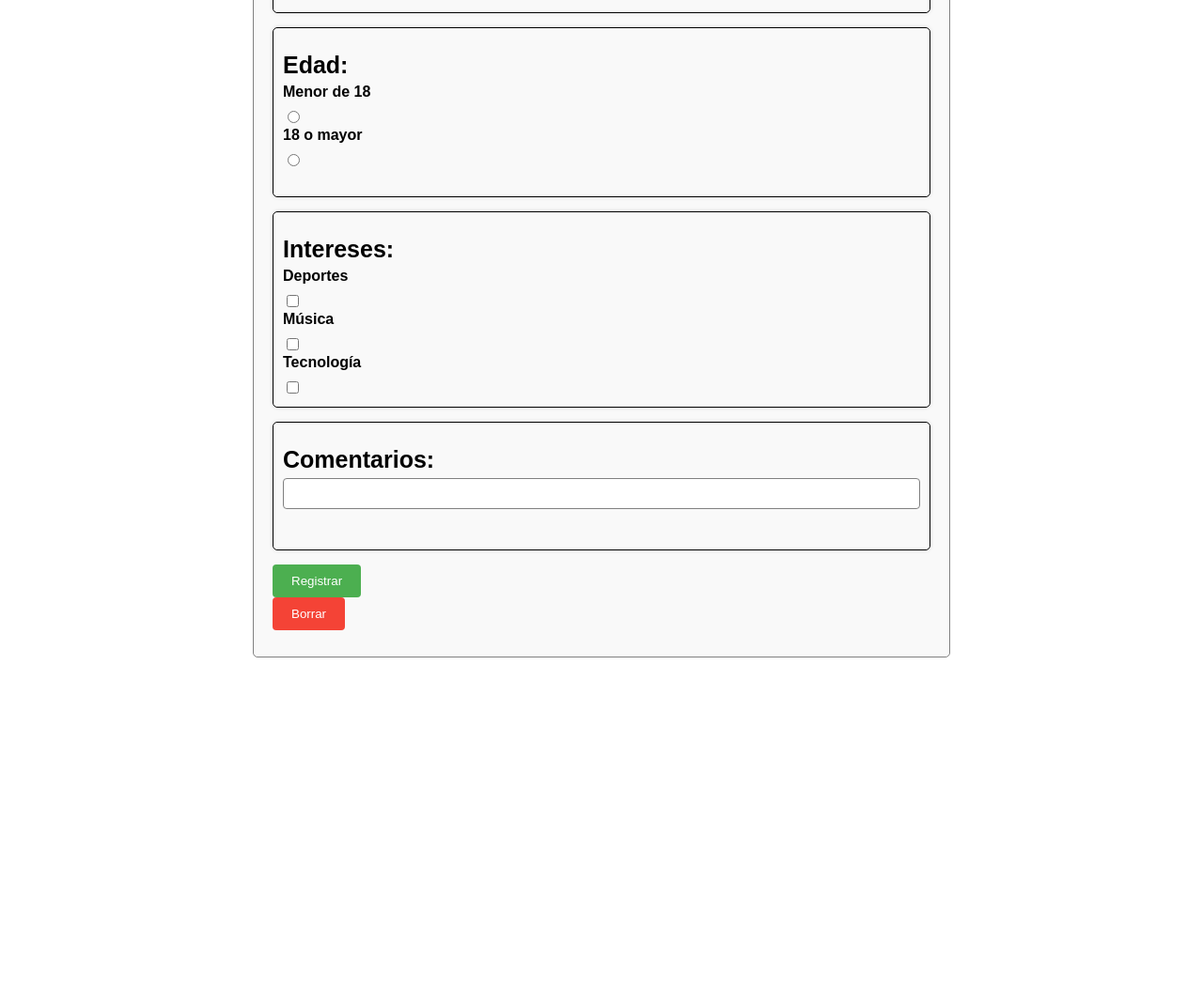
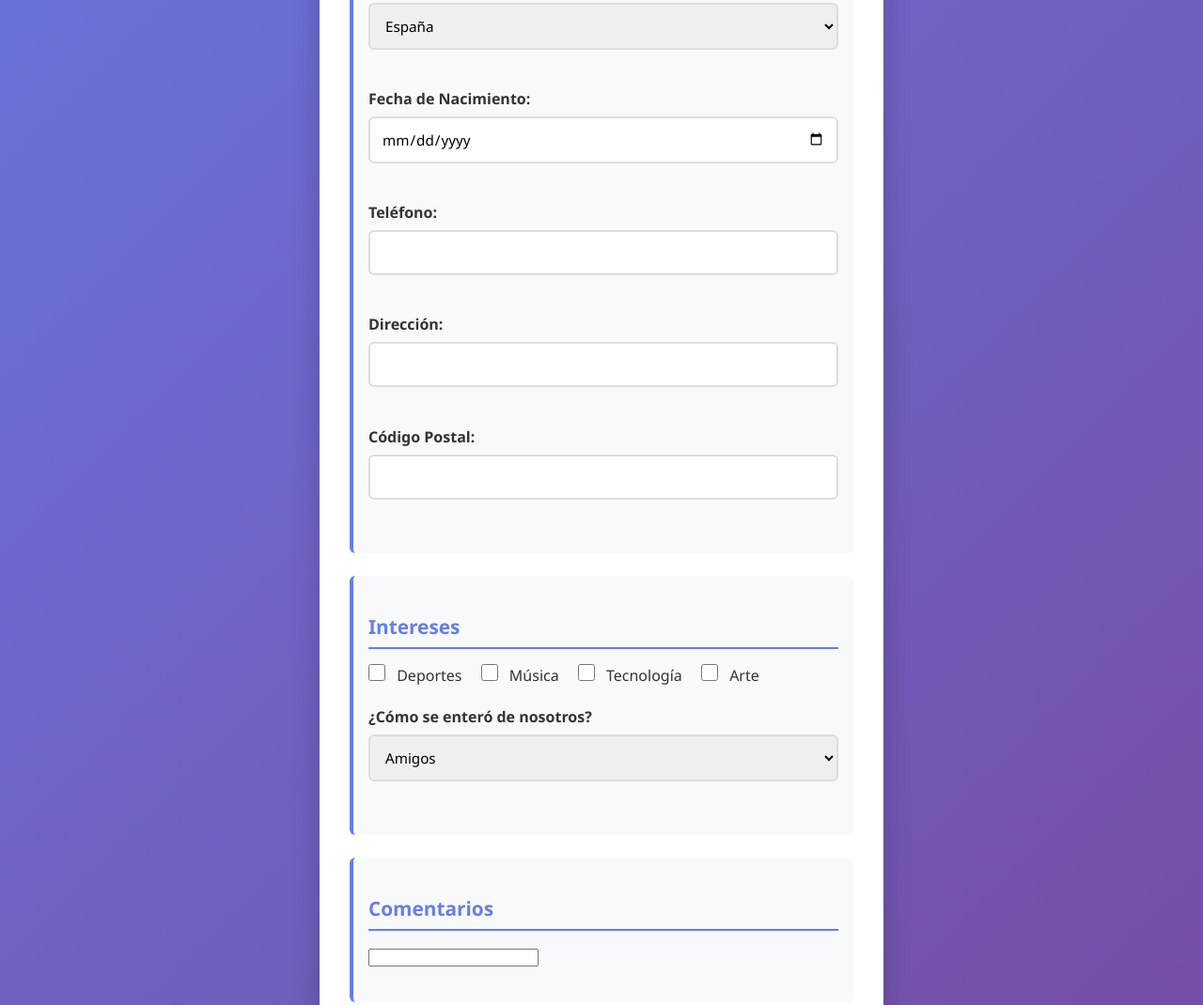
Before and after one commit to markitoos22/markitoos22.github.io, a plain HTML site: page pages/Formularios.html in a window 1280 px wide. Shown: the part 783-1853 px from the top of the page at 94% size. Before the commit the page ends 1503 px from the top, so only its background shows below. Drawn offline with Linux system fonts and the light colour scheme.

Commit message:
Actualizacion

```diff
--- a/css/F.css
+++ b/css/F.css
@@ -1,91 +1,146 @@
+    * {
+  margin: 0;
+  padding: 0;
+  box-sizing: border-box;
+}
+
 body {
-            font-family: Arial, sans-serif;
-            margin: 20px;
+  font-family: 'Segoe UI', Tahoma, Geneva, Verdana, sans-serif;
+  background: linear-gradient(135deg, #667eea 0%, #764ba2 100%);
+  padding: 2rem;
+  min-height: 100vh;
 }
+
 header {
   text-align: center;
-            margin-bottom: 20px;
-            border-bottom: 2px solid grey;
+  margin-bottom: 2rem;
 }
+
+header h1 {
+  color: white;
+  font-size: 2rem;
+  text-shadow: 0 2px 4px rgba(0, 0, 0, 0.2);
+}
+
 form {
-            max-width: 700px;
-            margin: auto;
-            padding: 20px;
-            border: 1px solid grey;
-            border-radius: 5px;
-            background-color: #f9f9f9;
+  max-width: 600px;
+  margin: 0 auto;
+  padding: 2rem;
+  background: white;
+  border-radius: 10px;
+  box-shadow: 0 10px 30px rgba(0, 0, 0, 0.2);
 }
+
 label {
   display: block;
-            margin-bottom: 8px;
-            font-weight: bold;
+  margin-bottom: 0.5rem;
+  font-weight: 600;
+  color: #333;
 }
+
 input[type="text"],
 input[type="email"],
+input[type="password"],
+input[type="tel"],
+input[type="date"],
 select,
-    input[type="textarea"] {
+textarea {
   width: 100%;
-            padding: 8px;
-            margin-bottom: 15px;
-            border: 1px solid grey;
-            border-radius: 4px;
-            box-sizing: border-box;
+  padding: 0.75rem;
+  margin-bottom: 1.2rem;
+  border: 2px solid #ddd;
+  border-radius: 6px;
+  font-family: inherit;
+  font-size: 0.95rem;
+  transition: border-color 0.3s;
 }
+
+input[type="text"]:focus,
+input[type="email"]:focus,
+input[type="password"]:focus,
+input[type="tel"]:focus,
+input[type="date"]:focus,
+select:focus,
+textarea:focus {
+  outline: none;
+  border-color: #667eea;
+  box-shadow: 0 0 0 3px rgba(102, 126, 234, 0.1);
+}
+
+textarea {
+  resize: vertical;
+  min-height: 100px;
+}
+
+.titulo {
+  font-size: 1.3rem;
+  color: #667eea;
+  margin-top: 1.5rem;
+  margin-bottom: 1rem;
+  padding-bottom: 0.5rem;
+  border-bottom: 2px solid #667eea;
+  font-weight: 700;
+}
+
+.Personal,
+.Interes,
+.Comentarios {
+  margin-bottom: 1.5rem;
+  padding: 1rem;
+  background: #f8f9fa;
+  border-left: 4px solid #667eea;
+  border-radius: 6px;
+}
+
+input[type="checkbox"] {
+  width: 18px;
+  height: 18px;
+  margin-right: 0.5rem;
+  cursor: pointer;
+  accent-color: #667eea;
+}
+
+input[type="checkbox"] + label {
+  display: inline;
+  margin-bottom: 0;
+  font-weight: 400;
+  margin-right: 1rem;
+  cursor: pointer;
+}
+
+.botones {
+  margin-top: 2rem;
+}
+
 input[type="submit"],
 input[type="reset"] {
-            padding: 10px 20px;
-            margin-right: 10px;
+  padding: 0.75rem 1.5rem;
+  margin-right: 1rem;
+  margin-bottom: 0.5rem;
   border: none;
-            border-radius: 4px;
-            background-color: #4CAF50;
+  border-radius: 6px;
+  font-weight: 600;
+  cursor: pointer;
+  font-size: 1rem;
+  transition: all 0.3s;
+}
+
+input[type="submit"] {
+  background: linear-gradient(135deg, #667eea, #764ba2);
   color: white;
-            cursor: pointer;
 }
+
+input[type="submit"]:hover {
+  transform: translateY(-2px);
+  box-shadow: 0 5px 15px rgba(102, 126, 234, 0.4);
+}
+
 input[type="reset"] {
-            background-color: #f44336;
+  background: #e74c3c;
+  color: white;
 }
-    .titulo {
-            font-size: 25px;
-            margin-top: 15px;
-            margin-bottom: 5px;
+
+input[type="reset"]:hover {
+  background: #c0392b;
+  transform: translateY(-2px);
 }
-    .Personal{
-        margin-bottom: 15px;
-        box-sizing: border-box;
-        display: block;
-        box-shadow: 0 0 5px rgba(0, 0, 0, 0.1);
-        border: black 1px solid;
-        padding: 10px;
-        border-radius: 5px;
-        overflow: auto;
-    }
-    .Edad{
-        margin-bottom: 15px;
-        box-sizing: border-box;
-        display: block;
-        box-shadow: 0 0 5px rgba(0, 0, 0, 0.1);
-        border: black 1px solid;
-        padding: 10px;
-        border-radius: 5px;
-    }
-    .Interes{
-        margin-bottom: 15px;
-        box-sizing: border-box;
-        display: block;
-        box-shadow: 0 0 5px rgba(0, 0, 0, 0.1);
-        border: black 1px solid;
-        padding: 10px;
-        border-radius: 5px;
-    }
-    .Comentarios{
-        margin-bottom: 15px;
-        box-sizing: border-box;
-        display: block;
-        box-shadow: 0 0 5px rgba(0, 0, 0, 0.1);
-        border: black 1px solid;
-        padding: 10px;
-        border-radius: 5px;
-    }
-    nombre {
-        width: 300px;
-    }
--- a/pages/Formularios.html
+++ b/pages/Formularios.html
@@ -51,27 +51,35 @@
             <label for="telefono"> Teléfono: </label>
             <input type="tel" id="telefono" name="telefono" pattern="[0-9]{9}">
             <br><br>
-        </div>
-        <div class="Edad">
-            <label class="titulo"> Edad: </label>
-            <label for="menor"> Menor de 18 </label>
-            <input type="radio" id="menor" name="edad" value="menor">
-            <label for="adulto"> 18 o mayor </label>
-            <input type="radio" id="adulto" name="edad" value="adulto">
+            <label for="direccion"> Dirección: </label>
+            <input type="text" id="direccion" name="direccion">
+            <br><br>
+            <label for="codigo"> Código Postal: </label>
+            <input type="text" id="codigo" name="codigo" pattern="[0-9]{9}">
             <br><br>
         </div>
         <div class="Interes">
-            <label class="titulo"> Intereses: </label>
+            <label class="titulo"> Intereses </label>
+            <input type="checkbox" id="deportes" name="intereses" value="deportes">
             <label for="deportes"> Deportes </label>
-            <input type="checkbox" id="deportes" name="intereses" value="deportes">
-            <label for="musica"> Música </label>
             <input type="checkbox" id="musica" name="intereses" value="musica">
+            <label for="musica">    Música </label>
+            <input type="checkbox" id="tecnologia" name="intereses" value="tecnologia">
             <label for="tecnologia"> Tecnología </label>
-            <input type="checkbox" id="tecnologia" name="intereses" value="tecnologia">
-            <br>
+            <input type="checkbox" id="arte" name="intereses" value="arte">
+            <label for="arte"> Arte </label>
+            <br><br>
+            <label for="comentarios"> ¿Cómo se enteró de nosotros? </label>
+            <select id="comentarios" name="comentarios">
+                <option value="amigos"> Amigos </option>
+                <option value="redes"> Redes Sociales </option>
+                <option value="publicidad"> Publicidad </option>
+                <option value="otros"> Otros </option>
+            </select>
+            <br><br>
         </div>
         <div class="Comentarios">
-        <label for="comentarios" class="titulo"> Comentarios: </label>
+        <label for="comentarios" class="titulo"> Comentarios </label>
         <input type="textarea" id="comentarios" name="comentarios" rows="4" cols="50">
         <br><br>
         </div>
```
Lines whose indentation alone changed are shown as unchanged.
